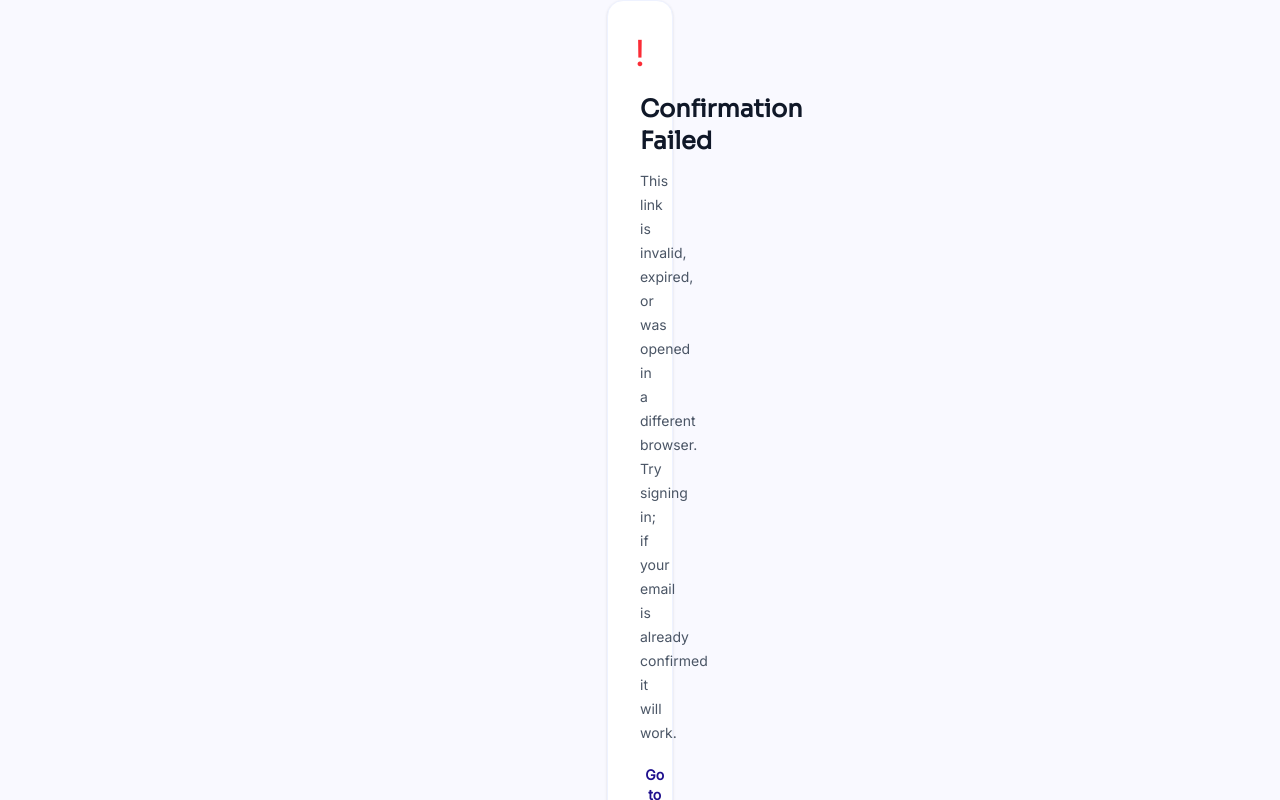
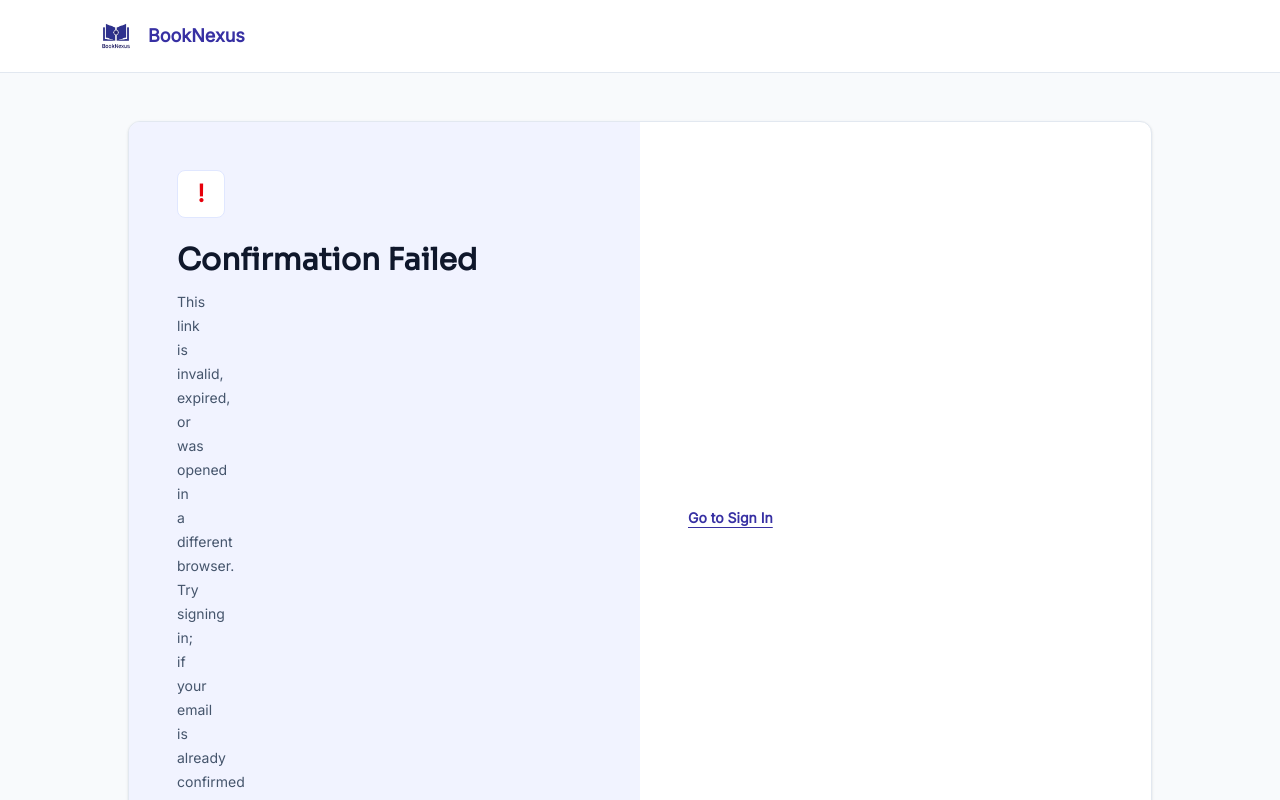
Before and after one commit to Rodyhat/BookNexus, a React (Vite) app: page /confirm-email in a window 1280 px wide. Shown: the top 800 px of the page. Built offline with nearby package versions, Linux system fonts and the light colour scheme; no server answers; the database is empty.

Commit message:
supabase 3

```diff
--- a/src/pages/ConfirmEmail.jsx
+++ b/src/pages/ConfirmEmail.jsx
@@ -9,8 +9,9 @@ const ConfirmEmail = () => {
     const location = useLocation();
     const registeredEmail = location.state?.registeredEmail;
 
-    // "inbox" = just signed up, waiting for the user to click the email link
     const [status, setStatus] = useState(registeredEmail ? "inbox" : "loading");
+    const [isResending, setIsResending] = useState(false);
+    const [resendMessage, setResendMessage] = useState("");
 
     useEffect(() => {
         if (registeredEmail) return;
@@ -50,24 +51,47 @@ const ConfirmEmail = () => {
         };
     }, [navigate, registeredEmail]);
 
+    const handleResend = async () => {
+        setIsResending(true);
+        setResendMessage("");
+
+        try {
+            const { error } = await supabase.auth.resend({
+                type: "signup",
+                email: registeredEmail,
+                options: {
+                    emailRedirectTo: `${window.location.origin}/confirm-email`,
+                },
+            });
+
+            if (error) throw error;
+
+            setResendMessage("A new confirmation link was requested. Check your inbox and spam folder.");
+        } catch (error) {
+            setResendMessage(error.message || "Could not resend the confirmation email. Please try again.");
+        } finally {
+            setIsResending(false);
+        }
+    };
+
     const views = {
         loading: {
-            icon: <FaSpinner className="text-4xl text-primary animate-spin" />,
+            icon: <FaSpinner className="text-2xl text-primary animate-spin" />,
             title: "Confirming Email...",
             text: "Please wait while we confirm your email.",
         },
         inbox: {
-            icon: <FaEnvelope className="text-4xl text-primary" />,
-            title: "Check your inbox",
-            text: `We sent a confirmation link to ${registeredEmail}. Click it to activate your account.`,
+            icon: <FaEnvelope className="text-2xl text-primary" />,
+            title: "One last step",
+            text: "Confirm your email address to activate your BookNexus account.",
         },
         confirmed: {
-            icon: <FaCheckCircle className="text-5xl text-green-500" />,
+            icon: <FaCheckCircle className="text-2xl text-emerald-600" />,
             title: "Email Confirmed!",
             text: "Taking you back now...",
         },
         error: {
-            icon: <div className="text-4xl text-red-500">!</div>,
+            icon: <div className="text-2xl font-bold text-red-600">!</div>,
             title: "Confirmation Failed",
             text: "This link is invalid, expired, or was opened in a different browser. Try signing in; if your email is already confirmed it will work.",
         },
@@ -76,17 +100,56 @@ const ConfirmEmail = () => {
     const v = views[status];
 
     return (
-        <div className="bg-[#F9F9FF] flex items-center justify-center px-4 font-sora">
-            <div className="bg-white rounded-2xl shadow-sm border border-indigo-50 p-8 w-full max-w-md text-center">
-                <div className="flex justify-center mb-5">{v.icon}</div>
-                <h1 className="text-2xl font-bold text-gray-900 mb-3">{v.title}</h1>
-                <p className="text-gray-600 text-sm leading-6">{v.text}</p>
-                {status === "error" && (
-                    <Link to="/signin" className="inline-block mt-5 text-primary font-semibold text-sm">
-                        Go to Sign In
-                    </Link>
-                )}
-            </div>
+        <div className="flex min-h-screen flex-col bg-slate-50 font-sora text-slate-800">
+            <header className="border-b border-slate-200 bg-white">
+                <div className="mx-auto flex w-full max-w-6xl items-center gap-3 px-5 py-4 sm:px-8">
+                    <img src="/logo.png" alt="" className="h-10 w-10 object-contain" />
+                    <span className="text-lg font-bold text-primary-container">BookNexus</span>
+                </div>
+            </header>
+
+            <main className="flex flex-1 items-center justify-center px-4 py-8 sm:px-6 sm:py-12">
+                <div className="grid w-full max-w-5xl overflow-hidden rounded-xl border border-slate-200 bg-white shadow-sm md:grid-cols-2">
+                    <section className="flex flex-col justify-center bg-[#F1F3FF] p-8 sm:p-12">
+                        <div className="mb-6 flex h-12 w-12 items-center justify-center rounded-lg border border-indigo-100 bg-white">
+                            {v.icon}
+                        </div>
+                        <h1 className="mb-3 text-2xl font-bold text-slate-900 sm:text-3xl">{v.title}</h1>
+                        <p className="max-w-md text-sm leading-6 text-slate-600">{v.text}</p>
+                    </section>
+
+                    <section className="flex flex-col justify-center p-8 sm:p-12">
+                        {status === "inbox" && (
+                            <>
+                                <p className="mb-2 text-sm font-semibold text-slate-800">Confirmation email requested for</p>
+                                <p className="mb-5 break-all text-base text-primary-container">{registeredEmail}</p>
+                                <p className="mb-6 text-sm leading-6 text-slate-600">
+                                    It may take a few minutes. Check your spam or junk folder too.
+                                </p>
+                                <button
+                                    type="button"
+                                    onClick={handleResend}
+                                    disabled={isResending}
+                                    className="w-full rounded-md bg-primary-container px-5 py-3 text-sm font-semibold text-white transition-colors hover:bg-primary disabled:cursor-not-allowed disabled:opacity-60 sm:w-fit"
+                                >
+                                    {isResending ? "Sending..." : "Resend confirmation email"}
+                                </button>
+                                {resendMessage && (
+                                    <p role="status" className="mt-4 text-sm leading-6 text-slate-600">
+                                        {resendMessage}
+                                    </p>
+                                )}
+                            </>
+                        )}
+
+                        {status === "error" && (
+                            <Link to="/signin" className="text-sm font-semibold text-primary-container underline underline-offset-4">
+                                Go to Sign In
+                            </Link>
+                        )}
+                    </section>
+                </div>
+            </main>
         </div>
     );
 };
```
